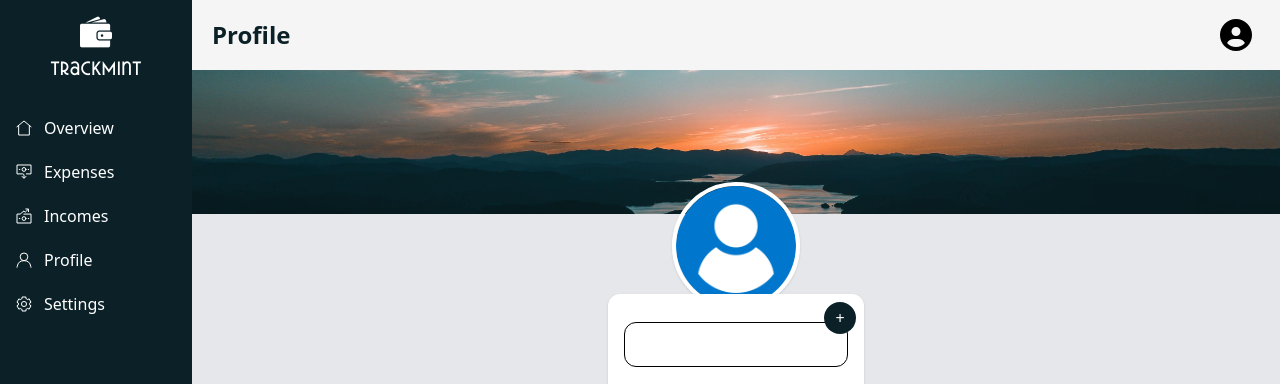
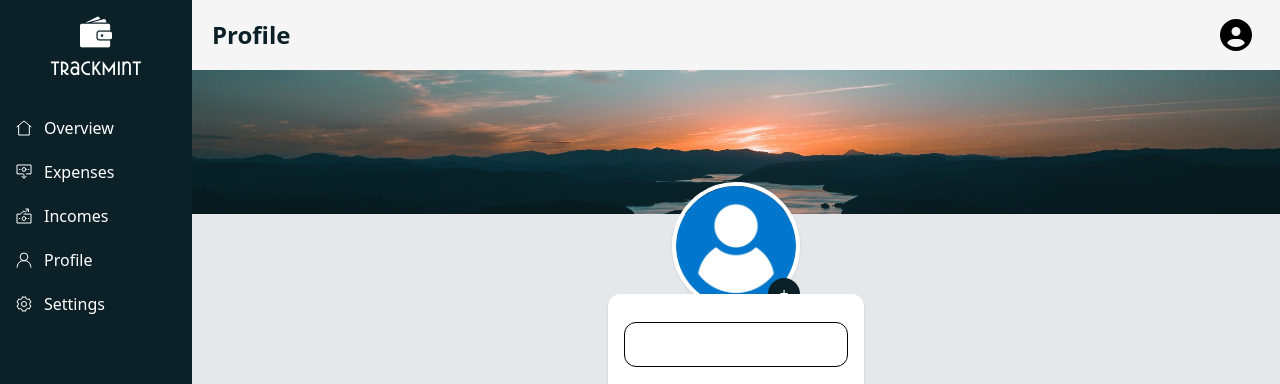
Before and after one commit to skairover/TrackMint-frontend, a React (Vite) app: page /profile in a window 1280 px wide. Both pictures are taken after a click on the button "edit profile". Shown: the top 384 px of the page. Built offline with nearby package versions, Linux system fonts and the light colour scheme; no server answers.

Commit message:
fixing adding file button

```diff
--- a/src/pages/Profile.jsx
+++ b/src/pages/Profile.jsx
@@ -106,11 +106,19 @@ function Profile() {
             <div className="w-full relative flex flex-col items-center">
               <img src={horizon} alt="banner" className="w-full h-36 object-cover" />
               <div className="absolute left-1/2 transform -translate-x-1/2 top-[7rem]">
+              <div className="relative w-32 h-32">
                 <img
                   src={user?.profilePic ? `${baseURL}${user.profilePic}` : UserIcon}
-                  className="w-32 h-32 rounded-full border-4 border-white shadow"
+                  className="w-full h-full rounded-full border-4 border-white shadow object-cover"
                 />
+                <label
+                  htmlFor="profileUpload"
+                  className="absolute bottom-0 right-0 bg-[#0B2027] text-white w-8 h-8 flex items-center justify-center rounded-full cursor-pointer hover:bg-[#305B69]"
+                >
+                  +
+                </label>
               </div>
+            </div>
             </div>
 
             {/* Editable Profile Form */}
@@ -123,13 +131,7 @@ function Profile() {
                 className="hidden"
               />
 
-              {/* Upload button (+) */}
-              <label
-                htmlFor="profileUpload"
-                className="absolute top-2 right-2 bg-[#0B2027] text-white w-8 h-8 rounded-full flex items-center justify-center hover:bg-[#305B69] cursor-pointer"
-              >
-                +
-              </label>
+
 
               <input
                 type="text"
```
